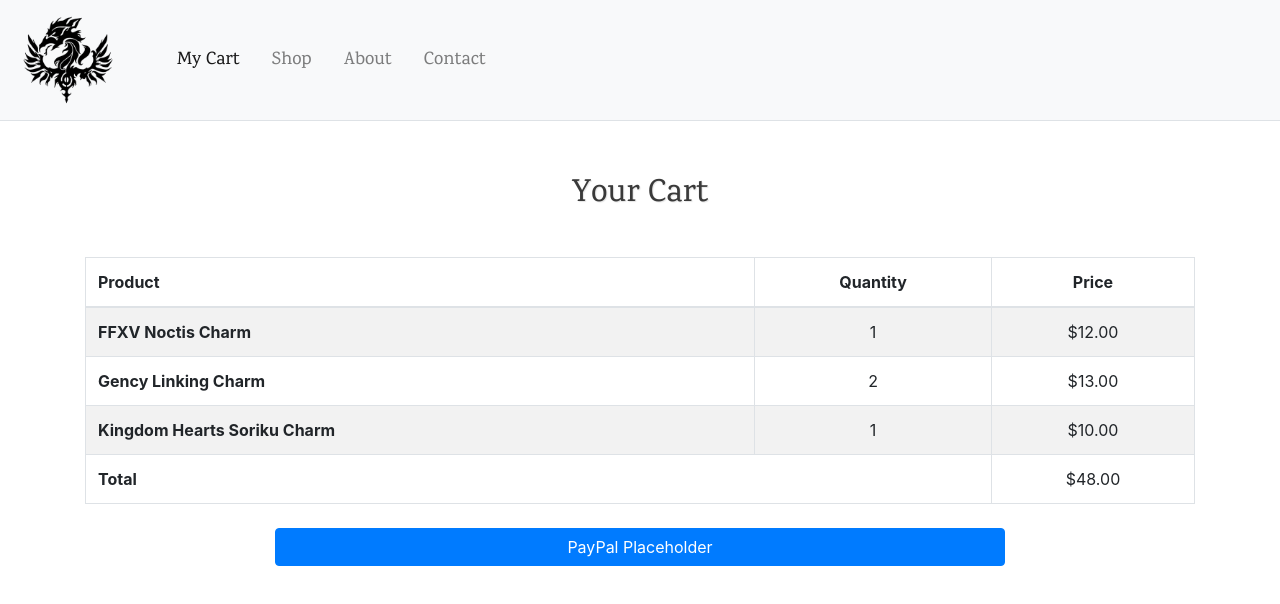
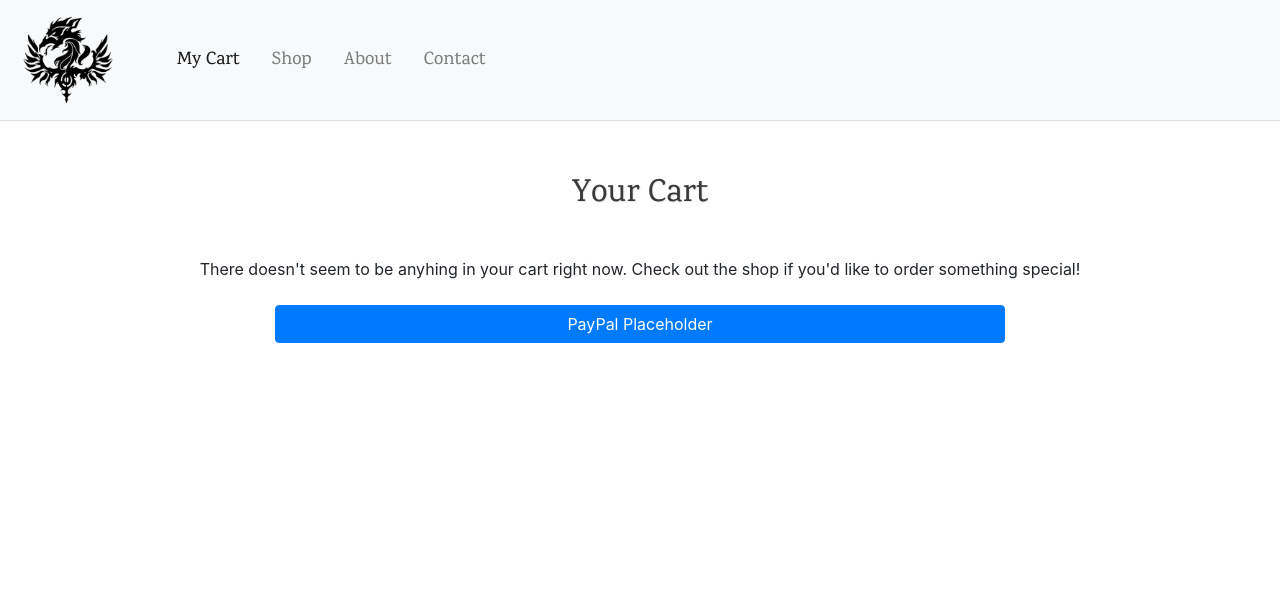
Before and after one commit to erickorber/online-shop-project, a React (Create React App) app: page / in a window 1280 px wide. Shown: the top 604 px of the page. Built offline with nearby package versions, Linux system fonts and the light colour scheme.

Commit message:
Pass state value to Cart.js, instead of the test placeholder

```diff
--- a/src/containers/App.js
+++ b/src/containers/App.js
@@ -15,7 +15,8 @@ import { setPageToLoad } from '../actions.js';
 const mapStateToProps = (state) => {
 	return {
 		pageValue: state.navigation.pageValue,
-    	productId: state.product.productId
+    	productId: state.product.productId,
+    	cartItems: state.user.cartItems
 	}
 }
 
@@ -28,7 +29,7 @@ const mapDispatchToProps = (dispatch) => {
 
 class App extends Component {
 
-  getPageToLoad(page, id) {
+  getPageToLoad(page, id, cartItems) {
     switch (page) {
       case 'About' :
         return <About />
@@ -41,7 +42,7 @@ class App extends Component {
       case 'Shop' :
         return <Shop products = { products } />
       case 'Cart' :
-      	return <Cart cartArray = {[[1, 1], [3, 2], [2, 1]]} />
+      	return <Cart cartArray = { cartItems } />
       default:
         return <Error404 />
     }
@@ -49,12 +50,12 @@ class App extends Component {
 
   render() {
 
-  	const { pageValue, onLinkClick, productId } = this.props;
+  	const { pageValue, onLinkClick, productId, cartItems } = this.props;
 
     return (
       <div>
         <Header page = {pageValue} click = {onLinkClick} />
-        {this.getPageToLoad(pageValue, productId)}
+        {this.getPageToLoad(pageValue, productId, cartItems)}
       </div>
     );
   }
```
